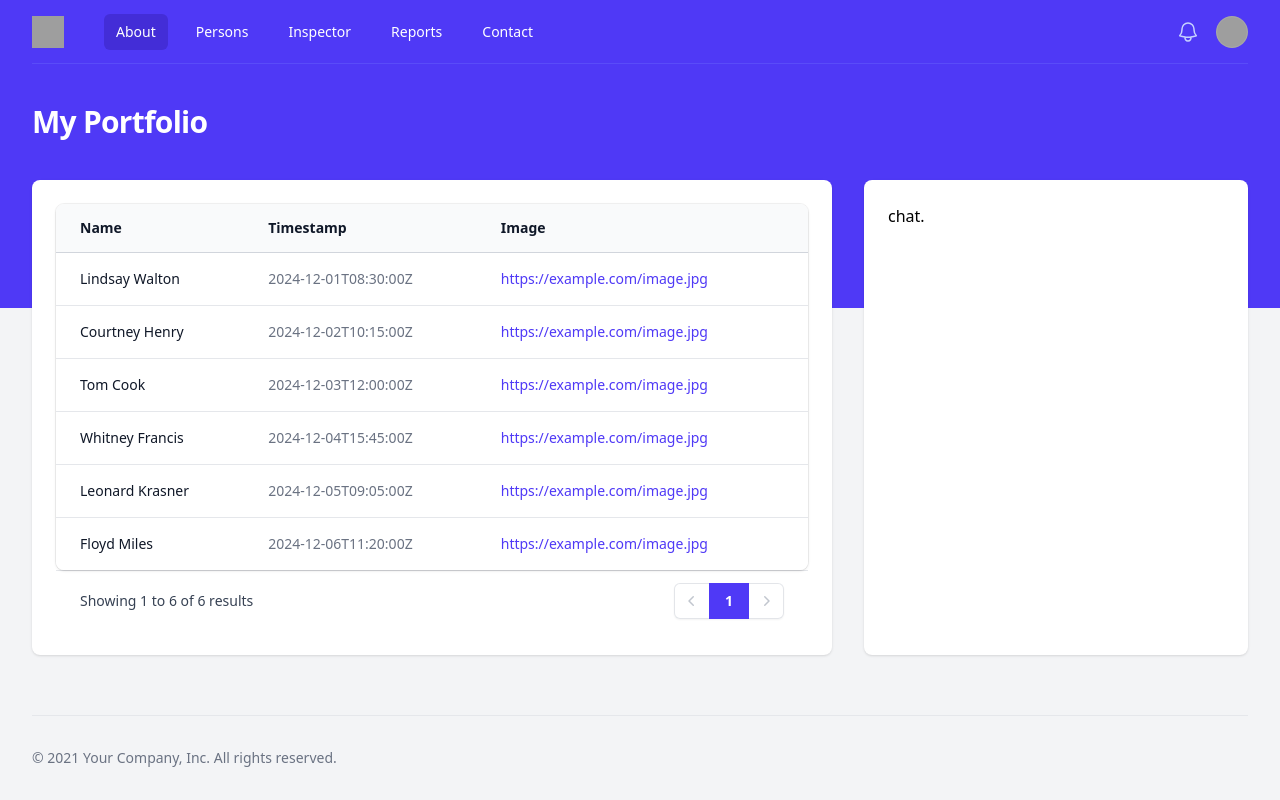
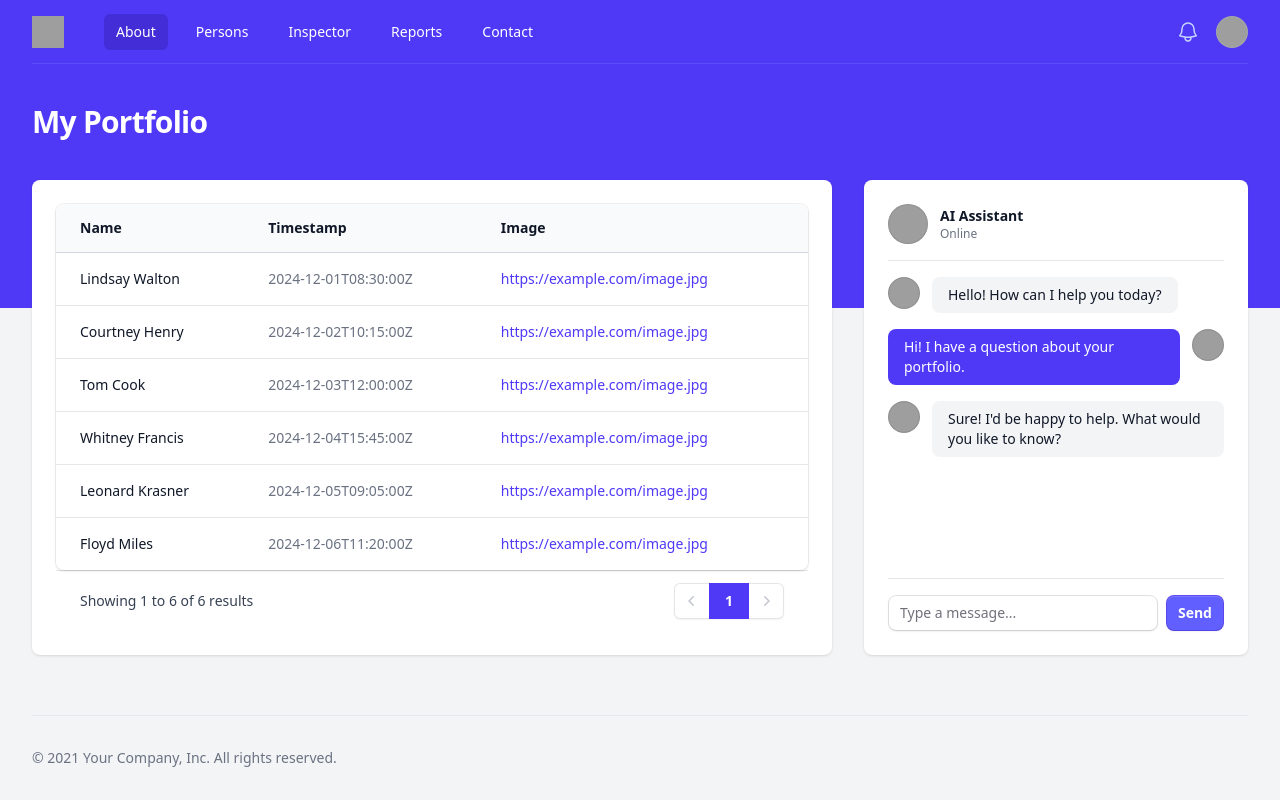
Before and after one commit to virtualitems/alejandrocr.co-2026, a React (Vite) app: page / in a window 1280 px wide. Built offline with nearby package versions, Linux system fonts and the light colour scheme; grey boxes are pictures that could not be loaded.

Commit message:
feat: add Chat component and integrate it into the main layout with initial messages

```diff
--- /dev/null
+++ b/src/components/chat.tsx
@@ -0,0 +1,141 @@
+import { useState, useRef, useEffect } from 'react'
+import { Avatar } from './catalyst-ui-kit/avatar'
+import { Button } from './catalyst-ui-kit/button'
+import { Input } from './catalyst-ui-kit/input'
+
+export type Message = {
+  id: string
+  text: string
+  sender: 'user' | 'bot'
+  timestamp: Date
+}
+
+type Props = {
+  user: {
+    name: string
+    imageUrl: string
+  }
+  bot: {
+    name: string
+    imageUrl: string
+  }
+  initialMessages?: Message[]
+  onSendMessage?: (message: string) => void
+}
+
+export function Chat(props: Props) {
+  const { user, bot, initialMessages = [], onSendMessage } = props
+  const [messages, setMessages] = useState<Message[]>(initialMessages)
+  const [inputValue, setInputValue] = useState('')
+  const messagesEndRef = useRef<HTMLDivElement>(null)
+
+  const scrollToBottom = () => {
+    messagesEndRef.current?.scrollIntoView({ behavior: 'smooth' })
+  }
+
+  useEffect(() => {
+    scrollToBottom()
+  }, [messages])
+
+  const handleSend = () => {
+    if (inputValue.trim() === '') return
+
+    const newMessage: Message = {
+      id: Date.now().toString(),
+      text: inputValue,
+      sender: 'user',
+      timestamp: new Date()
+    }
+
+    setMessages((prev) => [...prev, newMessage])
+    setInputValue('')
+
+    if (onSendMessage) {
+      onSendMessage(inputValue)
+    }
+
+    // Simulate bot response
+    setTimeout(() => {
+      const botResponse: Message = {
+        id: (Date.now() + 1).toString(),
+        text: 'Thanks for your message! This is an automated response.',
+        sender: 'bot',
+        timestamp: new Date()
+      }
+      setMessages((prev) => [...prev, botResponse])
+    }, 1000)
+  }
+
+  const handleKeyPress = (e: React.KeyboardEvent<HTMLInputElement>) => {
+    if (e.key === 'Enter') {
+      handleSend()
+    }
+  }
+
+  return (
+    <div className="flex h-full flex-col">
+      {/* Chat Header */}
+      <div className="flex items-center gap-3 border-b border-gray-200 pb-4 dark:border-gray-700">
+        <Avatar src={bot.imageUrl} className="size-10" />
+        <div>
+          <h3 className="text-sm font-semibold text-gray-900 dark:text-white">
+            {bot.name}
+          </h3>
+          <p className="text-xs text-gray-500 dark:text-gray-400">
+            Online
+          </p>
+        </div>
+      </div>
+
+      {/* Messages Container */}
+      <div className="flex-1 overflow-y-auto py-4 space-y-4">
+        {messages.length === 0 && (
+          <div className="flex h-full items-center justify-center">
+            <p className="text-sm text-gray-500 dark:text-gray-400">
+              No messages yet. Start a conversation!
+            </p>
+          </div>
+        )}
+
+        {messages.map((message) => (
+          <div
+            key={message.id}
+            className={`flex gap-3 ${
+              message.sender === 'user' ? 'flex-row-reverse' : 'flex-row'
+            }`}
+          >
+            <Avatar
+              src={message.sender === 'user' ? user.imageUrl : bot.imageUrl}
+              className="size-8"
+            />
+            <div
+              className={`rounded-lg px-4 py-2 max-w-xs ${
+                message.sender === 'user'
+                  ? 'bg-indigo-600 text-white dark:bg-indigo-700'
+                  : 'bg-gray-100 text-gray-900 dark:bg-gray-700 dark:text-white'
+              }`}
+            >
+              <p className="text-sm">{message.text}</p>
+            </div>
+          </div>
+        ))}
+        <div ref={messagesEndRef} />
+      </div>
+
+      {/* Input Area */}
+      <div className="flex gap-2 border-t border-gray-200 pt-4 dark:border-gray-700">
+        <Input
+          type="text"
+          placeholder="Type a message..."
+          value={inputValue}
+          onChange={(e) => setInputValue(e.target.value)}
+          onKeyPress={handleKeyPress}
+          className="flex-1"
+        />
+        <Button onClick={handleSend} color="indigo">
+          Send
+        </Button>
+      </div>
+    </div>
+  )
+}
--- a/src/main.tsx
+++ b/src/main.tsx
@@ -2,6 +2,7 @@ import { StrictMode } from 'react'
 import { createRoot } from 'react-dom/client'
 import { Layout } from './layouts/2-columns'
 import { ReportsTable, type Person } from './components/reports-table'
+import { Chat, type Message } from './components/chat'
 
 import './tailwind.css'
 
@@ -59,6 +60,32 @@ const userNavigation = [
   { name: 'Sign out', href: '#' }
 ]
 
+const bot = {
+  name: 'AI Assistant',
+  imageUrl: 'https://images.unsplash.com/photo-1535713875002-d1d0cf377fde?ixlib=rb-1.2.1&auto=format&fit=facearea&facepad=2&w=256&h=256&q=80'
+}
+
+const initialMessages: Message[] = [
+  {
+    id: '1',
+    text: 'Hello! How can I help you today?',
+    sender: 'bot',
+    timestamp: new Date('2024-12-06T10:00:00Z')
+  },
+  {
+    id: '2',
+    text: 'Hi! I have a question about your portfolio.',
+    sender: 'user',
+    timestamp: new Date('2024-12-06T10:01:00Z')
+  },
+  {
+    id: '3',
+    text: 'Sure! I\'d be happy to help. What would you like to know?',
+    sender: 'bot',
+    timestamp: new Date('2024-12-06T10:01:30Z')
+  }
+]
+
 const rootElement = document.getElementById('root')
 
 if (rootElement === null) {
@@ -72,7 +99,16 @@ createRoot(rootElement).render(
       leftColumnTitle="Table"
       leftColumnNode={<ReportsTable people={people} />}
       rightColumnTitle="Chat"
-      rightColumnNode={<p>chat.</p>}
+      rightColumnNode={
+        <Chat
+          user={user}
+          bot={bot}
+          initialMessages={initialMessages}
+          onSendMessage={(message) => {
+            console.log('Message sent:', message)
+          }}
+        />
+      }
       navigation={navigation}
       user={user}
       userNavigation={userNavigation}
```
